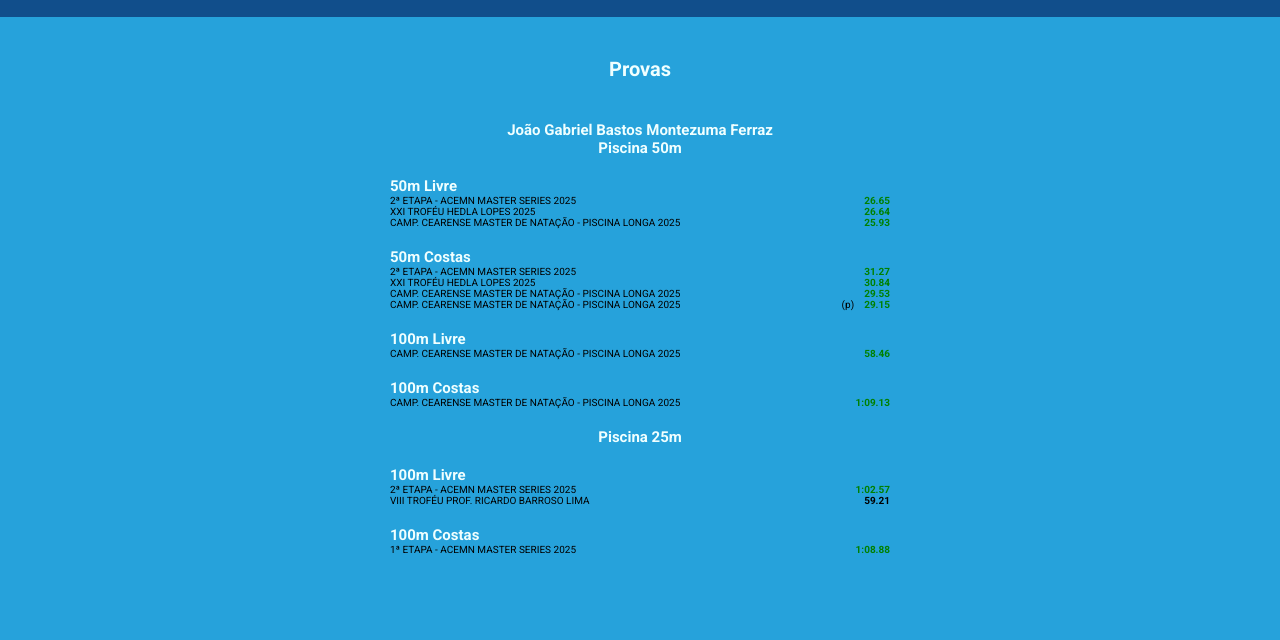
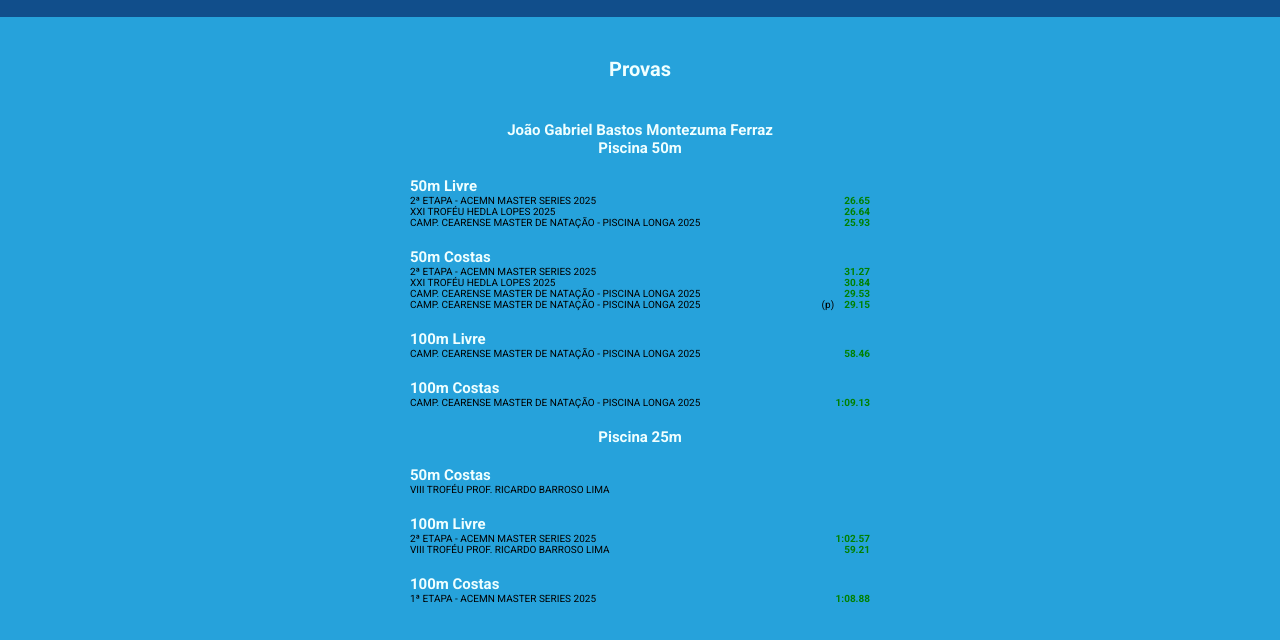
Before and after one commit to joaogabrielbmf/Swim-times, a plain HTML site: page jgbmf.html in a window 1280 px wide. Shown: the part 58-698 px from the top of the page. Drawn offline with Linux system fonts and the light colour scheme.

Commit message:
atualizando-tempos2

```diff
--- a/jgbmf.css
+++ b/jgbmf.css
@@ -36,6 +36,7 @@ h1 {
 .container {
     max-width: 50rem;
     margin: auto;
+    padding: 0 2rem;
 }
 div{
     text-align: center;
--- a/jgbmf.html
+++ b/jgbmf.html
@@ -80,6 +80,14 @@
 
                 <h2>Piscina 25m</h2>
 
+                <div class="provas" id="costas50">
+                    <h2>50m Costas</h2>
+                    <div class="tempo-do-evento">
+                        <span>VIII TROFÉU PROF. RICARDO BARROSO LIMA</span>
+                        <span class="tempo"></span>
+                    </div>
+                </div>
+
                 <div class="provas" id="livre100">
                     <h2>100m Livre</h2>
                     <div class="tempo-do-evento">
@@ -104,8 +112,7 @@
 
         </div>
     </main>
-    <script>
-  // Seleciona todos os containers de prova
+   <script>
   const provas = document.querySelectorAll('.provas');
 
   provas.forEach(prova => {
@@ -113,11 +120,22 @@
     let tempoAnterior = Infinity;
 
     tempos.forEach(span => {
-      const valor = parseFloat(span.textContent.replace(',', '.'));
+      const texto = span.textContent.trim();
+      let valor = 0;
+
+      if (texto.includes(':')) {
+        const [min, sec] = texto.split(':');
+        valor = parseInt(min, 10) * 60 + parseFloat(sec.replace(',', '.'));
+      } else {
+        valor = parseFloat(texto.replace(',', '.'));
+      }
+
+      // Se o tempo atual for melhor (menor) que o anterior, fica verde
       if (valor < tempoAnterior) {
         span.style.color = 'green';
       }
-      tempoAnterior = valor;
+
+      tempoAnterior = valor; // Atualiza o tempo anterior
     });
   });
 </script>
```
